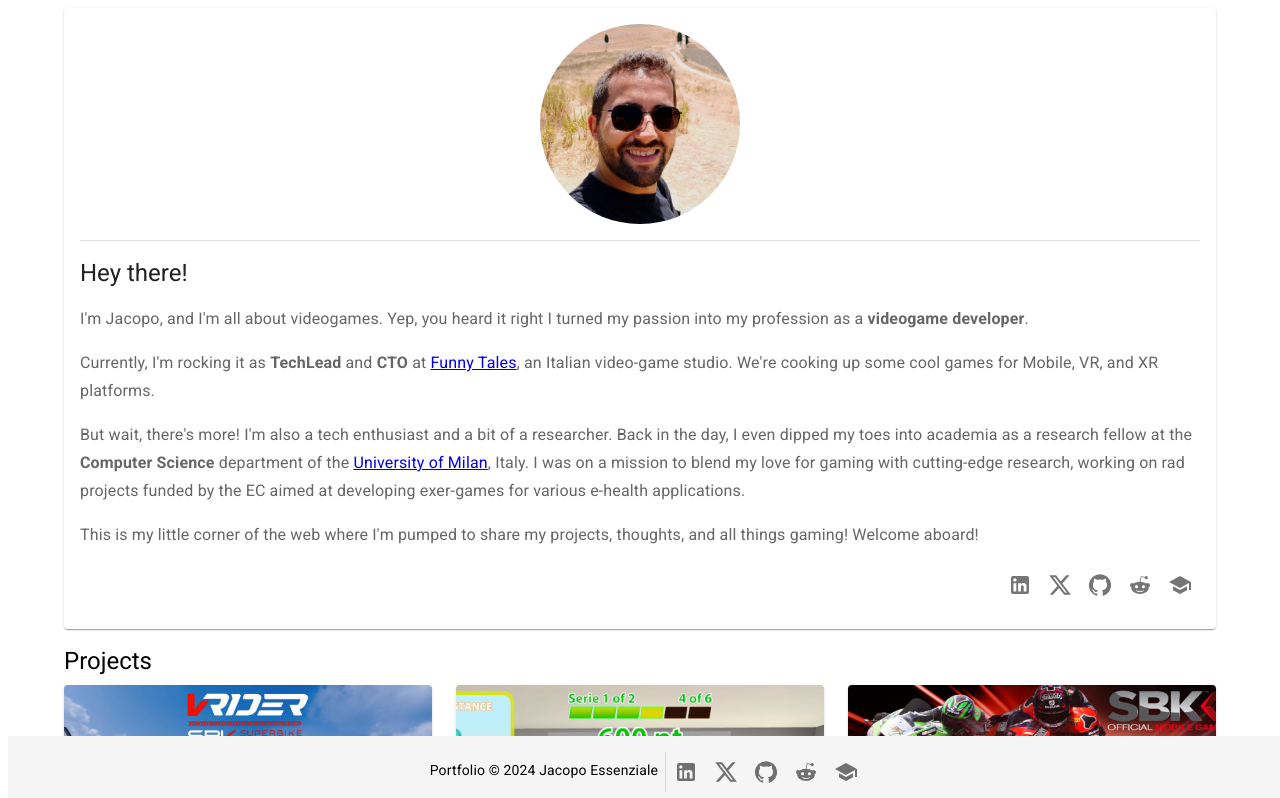
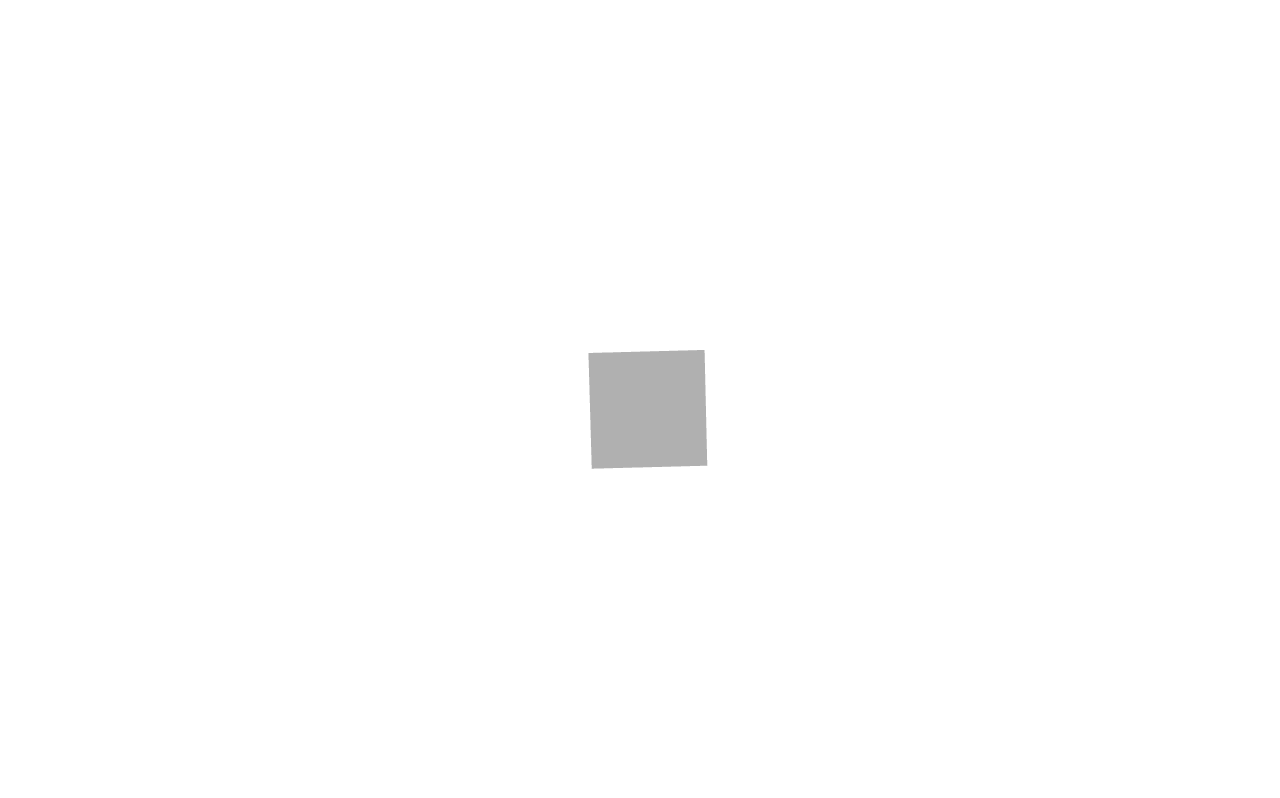
Before and after one commit to elrod/elrod.github.io, a React (Create React App) app: page /Portfolio3D in a window 1280 px wide. Shown: the top 798 px of the page. Built offline with nearby package versions, Linux system fonts and the light colour scheme.

Commit message:
Initial setup for three.js alternative portfolio

```diff
--- a/package.json
+++ b/package.json
@@ -9,6 +9,7 @@
     "@fontsource/roboto": "^5.0.13",
     "@mui/icons-material": "^5.15.16",
     "@mui/material": "^5.15.16",
+    "@react-three/fiber": "^8.16.7",
     "@testing-library/jest-dom": "^5.17.0",
     "@testing-library/react": "^13.4.0",
     "@testing-library/user-event": "^13.5.0",
@@ -16,7 +17,10 @@
     "markdown-to-jsx": "^7.4.7",
     "react": "^18.3.1",
     "react-dom": "^18.3.1",
+    "react-router-dom": "^6.23.1",
     "react-scripts": "5.0.1",
+    "react-three-fiber": "^6.0.13",
+    "three": "^0.165.0",
     "web-vitals": "^2.1.4"
   },
   "scripts": {
--- a/src/App.js
+++ b/src/App.js
@@ -1,33 +1,17 @@
-import React, { useState, useEffect } from 'react';
-import { Container } from '@mui/material';
-import BioSection from "./Components/BioSection";
-import ProjectsGrid from './Components/ProjectsGrid';
-import Footer from './Components/Footer';
-
-import {fetchStateFromFile} from './Helpers/Utils';
+import React from 'react';
+import { BrowserRouter as Router, Route, Routes } from 'react-router-dom';
+import ClassicPortfolio from './ClassicPortfolio';
+import Portfolio3D from './Portfolio3d';
 
 function App() {
-
-  const bioMD = '/typography/bio.md';
-  const photoUrl = "/img/me.jpg";
-  const projectsJsonFile = '/projects/projects.json'
-  const [bioText, setBioText] = useState('');
-  const [projects, setProjects] = useState([]);
-
-  useEffect(() => {
-    fetchStateFromFile(bioMD, setBioText);
-    fetchStateFromFile(projectsJsonFile, setProjects, true);
-  }, []);
-
-  return (
-    <div style={{ marginBottom: '5em' }}>
-    <Container marginTop="1em">
-      <BioSection title="Hey there!" bio={bioText} photo={photoUrl} photoAlt="It's a me, Jacopo!" />
-      <ProjectsGrid title="Projects" projects={projects} />
-    </Container>
-    <Footer/>
-    </div>
-  );
+  return(
+    <Router>
+      <Routes>
+        <Route exact path="/" element={<ClassicPortfolio />} />
+        <Route exact path="/Portfolio3D" element={<Portfolio3D />} />
+      </Routes>
+    </Router>
+  )
 }
 
 export default App;
--- /dev/null
+++ b/src/ClassicPortfolio.js
@@ -0,0 +1,33 @@
+import React, { useState, useEffect } from 'react';
+import { Container } from '@mui/material';
+import BioSection from "./Components/BioSection";
+import ProjectsGrid from './Components/ProjectsGrid';
+import Footer from './Components/Footer';
+
+import {fetchStateFromFile} from './Helpers/Utils';
+
+function ClassicPortfolio() {
+
+  const bioMD = '/typography/bio.md';
+  const photoUrl = "/img/me.jpg";
+  const projectsJsonFile = '/projects/projects.json'
+  const [bioText, setBioText] = useState('');
+  const [projects, setProjects] = useState([]);
+
+  useEffect(() => {
+    fetchStateFromFile(bioMD, setBioText);
+    fetchStateFromFile(projectsJsonFile, setProjects, true);
+  }, []);
+
+  return (
+    <div style={{ marginBottom: '5em' }}>
+    <Container margintop="1em">
+      <BioSection title="Hey there!" bio={bioText} photo={photoUrl} photoAlt="It's a me, Jacopo!" />
+      <ProjectsGrid title="Projects" projects={projects} />
+    </Container>
+    <Footer/>
+    </div>
+  );
+}
+
+export default ClassicPortfolio;
--- /dev/null
+++ b/src/Portfolio3d.js
@@ -0,0 +1,39 @@
+import React, {useRef} from 'react';
+import { Canvas, useFrame } from '@react-three/fiber'
+
+function RotatingBox({ rotationSpeed = 1 })
+{
+    const meshRef = useRef();
+
+    useFrame((state, delta) => {
+        if(meshRef.current) {
+            meshRef.current.rotation.x += rotationSpeed * delta;
+            meshRef.current.rotation.y += rotationSpeed * delta;
+        }
+    });
+    return(
+    <mesh ref={meshRef}>
+        <boxGeometry />
+        <meshStandardMaterial />
+    </mesh>
+    );
+}
+
+function Portfolio3D() {
+
+return (
+    <div id="canvas-container"
+         style={{
+            width: "100vw",
+            height: "100vh"
+         }}>
+        <Canvas>
+        <RotatingBox rotationSpeed={1}/>
+        <ambientLight intensity={0.1} />
+        <directionalLight position={[0, 0, 5]} />
+        </Canvas>
+    </div>
+    )
+}
+
+export default Portfolio3D;
```
Also changed, not shown: 1 other file (tests, documents, lock files or other folders).
